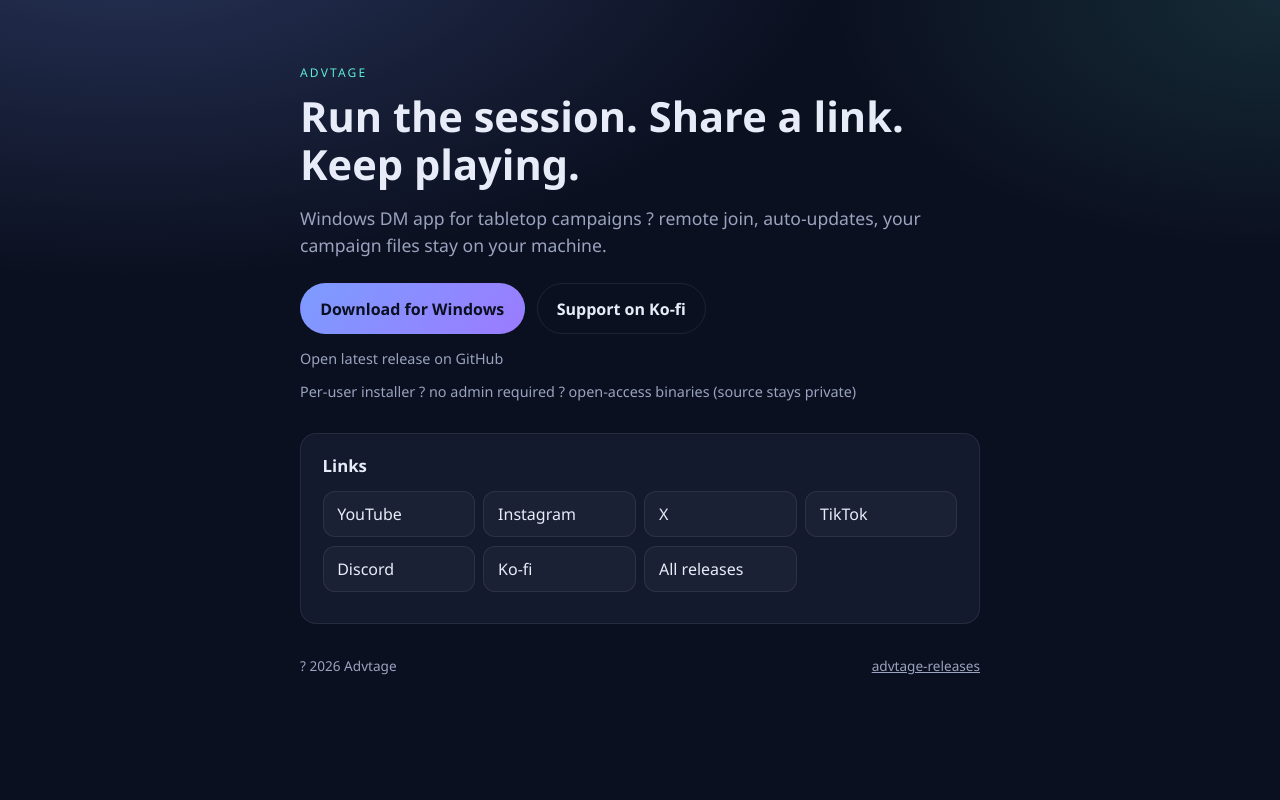
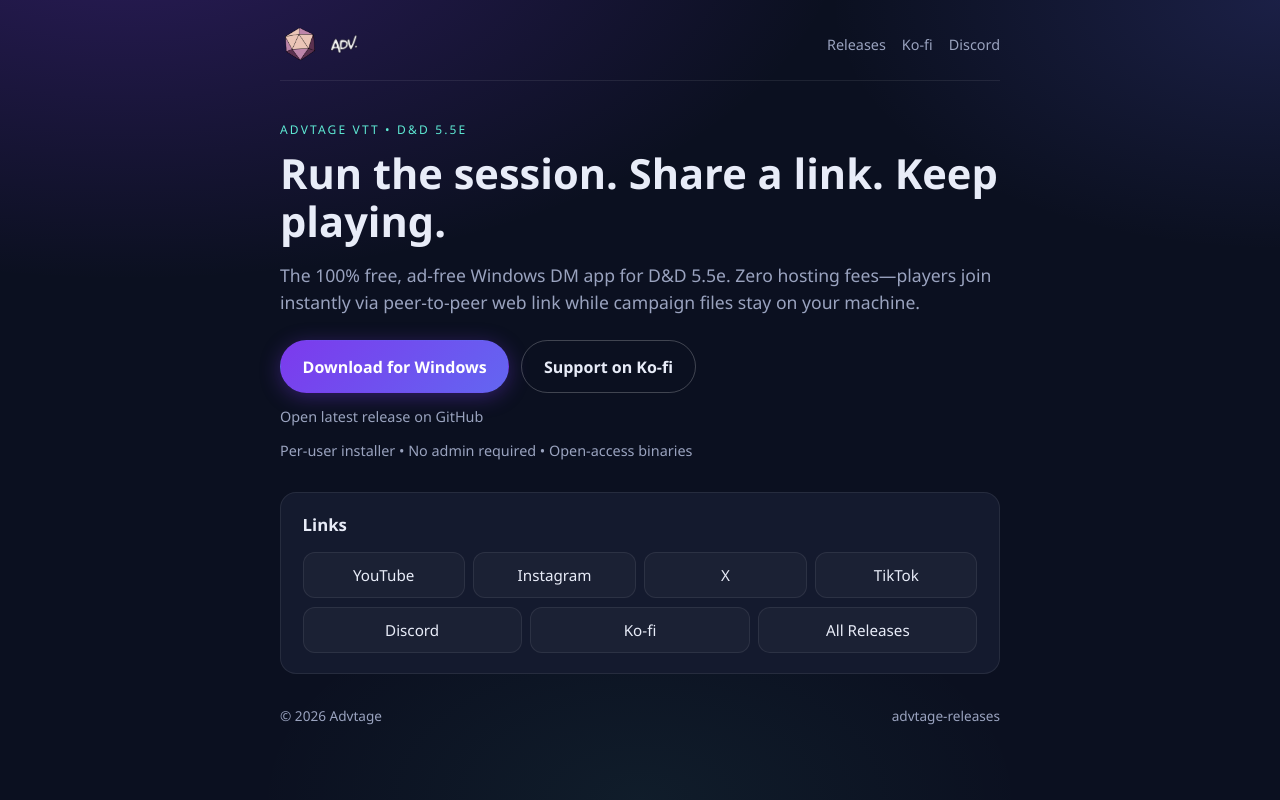
Before and after one commit to advtage/advtage.github.io, a plain HTML site: page index.html in a window 1280 px wide. Drawn offline with Linux system fonts and the light colour scheme; no server answers.

Commit message:
feat: redesign Advtage landing (logo, copy, purple CTA, links hub)

```diff
--- a/index.html
+++ b/index.html
@@ -3,45 +3,58 @@
 <head>
   <meta charset="utf-8" />
   <meta name="viewport" content="width=device-width, initial-scale=1" />
-  <title>Advtage ? DM tools for tabletop sessions</title>
-  <meta name="description" content="Download Advtage for Windows. Run remote-friendly TTRPG sessions with auto-updates." />
+  <title>Advtage • DM tools for tabletop sessions</title>
+  <meta name="description" content="The 100% free, ad-free Windows DM app for D&amp;D 5.5e. Zero hosting fees—players join instantly via peer-to-peer web link while campaign files stay on your machine." />
+  <link rel="icon" href="assets/adv-small.png" type="image/png" />
   <link rel="stylesheet" href="styles.css" />
 </head>
 <body>
   <div class="page">
-    <header class="hero">
-      <p class="eyebrow">Advtage</p>
+    <header class="site-header">
+      <a class="brand" href="https://github.com/dylan-griffin/advtage-releases/releases/latest" target="_blank" rel="noopener noreferrer" aria-label="Advtage latest release">
+        <img class="brand-mark" src="assets/adv-die.png" alt="Advtage logo" width="40" height="40" />
+        <img class="brand-text" src="assets/adv-text.png" alt="Advtage" height="28" />
+      </a>
+      <nav class="site-nav" aria-label="Primary">
+        <a href="https://github.com/dylan-griffin/advtage-releases/releases" target="_blank" rel="noopener noreferrer">Releases</a>
+        <a href="https://ko-fi.com/advtage" target="_blank" rel="noopener noreferrer">Ko-fi</a>
+        <a href="https://discord.gg/P9cmzxJrYT" target="_blank" rel="noopener noreferrer">Discord</a>
+      </nav>
+    </header>
+
+    <section class="hero">
+      <p class="eyebrow">ADVTAGE VTT • D&amp;D 5.5e</p>
       <h1>Run the session. Share a link. Keep playing.</h1>
       <p class="lede">
-        Windows DM app for tabletop campaigns ? remote join, auto-updates, your campaign files stay on your machine.
+        The 100% free, ad-free Windows DM app for D&amp;D 5.5e. Zero hosting fees—players join instantly via peer-to-peer web link while campaign files stay on your machine.
       </p>
       <div class="cta-row">
         <a class="btn primary" id="download-btn" href="https://github.com/dylan-griffin/advtage-releases/releases/latest">
           Download for Windows
         </a>
-        <a class="btn ghost" href="https://ko-fi.com/advtage" target="_blank" rel="noopener noreferrer">Support on Ko-fi</a>
+        <a class="btn secondary" href="https://ko-fi.com/advtage" target="_blank" rel="noopener noreferrer">Support on Ko-fi</a>
       </div>
-      <p class="version" id="version-line">Fetching latest version?</p>
-      <p class="fineprint">Per-user installer ? no admin required ? open-access binaries (source stays private)</p>
-    </header>
+      <p class="version" id="version-line">Fetching latest version…</p>
+      <p class="fineprint">Per-user installer • No admin required • Open-access binaries</p>
+    </section>
 
-    <section class="card">
+    <section class="card links-hub">
       <h2>Links</h2>
-      <ul class="links" id="social-links">
-        <!-- Replace href="#" when accounts are ready -->
+      <ul class="links links-row" id="social-links-social">
         <li><a href="https://www.youtube.com/@advtagevtt" target="_blank" rel="noopener noreferrer">YouTube</a></li>
         <li><a href="https://www.instagram.com/advtagevtt" target="_blank" rel="noopener noreferrer">Instagram</a></li>
         <li><a href="https://x.com/AdvtageVTT" target="_blank" rel="noopener noreferrer">X</a></li>
         <li><a href="https://www.tiktok.com/@advtagevtt" target="_blank" rel="noopener noreferrer">TikTok</a></li>
+      </ul>
+      <ul class="links links-row" id="social-links-community">
         <li><a href="https://discord.gg/P9cmzxJrYT" target="_blank" rel="noopener noreferrer">Discord</a></li>
         <li><a href="https://ko-fi.com/advtage" target="_blank" rel="noopener noreferrer">Ko-fi</a></li>
-        <li><a href="https://github.com/dylan-griffin/advtage-releases/releases" target="_blank" rel="noopener noreferrer">All releases</a></li>
+        <li><a href="https://github.com/dylan-griffin/advtage-releases/releases" target="_blank" rel="noopener noreferrer">All Releases</a></li>
       </ul>
-
     </section>
 
     <footer>
-      <span>? <span id="year"></span> Advtage</span>
+      <span>&copy; <span id="year"></span> Advtage</span>
       <a href="https://github.com/dylan-griffin/advtage-releases" target="_blank" rel="noopener noreferrer">advtage-releases</a>
     </footer>
   </div>
--- a/main.js
+++ b/main.js
@@ -23,7 +23,7 @@
       btn.href = RELEASES_LATEST;
     }
     versionLine.textContent = version
-      ? `Latest: v${version} ? Windows x64 NSIS`
+      ? `Latest: v${version} • Windows x64 NSIS`
       : "Latest Windows build";
   } catch (err) {
     console.warn(err);
--- a/styles.css
+++ b/styles.css
@@ -6,27 +6,90 @@
   --muted: #9aa3bf;
   --accent: #7c9cff;
   --accent-2: #5eead4;
+  --purple: #7c3aed;
+  --indigo: #6366f1;
+  --purple-bright: #8b5cf6;
+  --indigo-bright: #818cf8;
   --border: rgba(255,255,255,0.08);
   --radius: 16px;
   font-family: "Segoe UI", system-ui, -apple-system, sans-serif;
 }
 
 * { box-sizing: border-box; }
+
 body {
   margin: 0;
   min-height: 100vh;
   background:
-    radial-gradient(1200px 600px at 10% -10%, rgba(124,156,255,0.25), transparent 60%),
-    radial-gradient(900px 500px at 100% 0%, rgba(94,234,212,0.12), transparent 50%),
+    radial-gradient(1200px 600px at 10% -10%, rgba(124,58,237,0.28), transparent 60%),
+    radial-gradient(900px 500px at 100% 0%, rgba(99,102,241,0.18), transparent 50%),
+    radial-gradient(700px 400px at 50% 100%, rgba(94,234,212,0.06), transparent 55%),
     var(--bg);
   color: var(--text);
 }
+
 .page {
-  max-width: 720px;
+  max-width: 760px;
   margin: 0 auto;
-  padding: 4rem 1.25rem 3rem;
+  padding: 1.5rem 1.25rem 3rem;
 }
+
+/* —— Header / brand —— */
+.site-header {
+  display: flex;
+  align-items: center;
+  justify-content: space-between;
+  gap: 1rem;
+  flex-wrap: wrap;
+  margin-bottom: 2.5rem;
+  padding-bottom: 1rem;
+  border-bottom: 1px solid var(--border);
+}
+
+.brand {
+  display: inline-flex;
+  align-items: center;
+  gap: 0.65rem;
+  text-decoration: none;
+  color: var(--text);
+}
+
+.brand-mark {
+  width: 40px;
+  height: 40px;
+  object-fit: contain;
+  border-radius: 10px;
+  flex-shrink: 0;
+}
+
+.brand-text {
+  height: 28px;
+  width: auto;
+  object-fit: contain;
+  opacity: 0.95;
+}
+
+.site-nav {
+  display: flex;
+  flex-wrap: wrap;
+  gap: 0.35rem 1rem;
+}
+
+.site-nav a {
+  color: var(--muted);
+  text-decoration: none;
+  font-size: 0.9rem;
+  font-weight: 500;
+  transition: color 0.15s ease;
+}
+
+.site-nav a:hover {
+  color: var(--text);
+}
+
+/* —— Hero —— */
 .hero { margin-bottom: 2rem; }
+
 .eyebrow {
   letter-spacing: 0.18em;
   text-transform: uppercase;
@@ -34,83 +97,129 @@
   color: var(--accent-2);
   margin: 0 0 0.75rem;
 }
+
 h1 {
   font-size: clamp(1.8rem, 4vw, 2.6rem);
   line-height: 1.15;
   margin: 0 0 1rem;
   font-weight: 700;
 }
+
 .lede {
   color: var(--muted);
   font-size: 1.1rem;
   line-height: 1.55;
   margin: 0 0 1.5rem;
 }
+
 .cta-row {
   display: flex;
   flex-wrap: wrap;
   gap: 0.75rem;
   margin-bottom: 0.75rem;
 }
+
 .btn {
   display: inline-flex;
   align-items: center;
   justify-content: center;
-  padding: 0.85rem 1.2rem;
+  padding: 0.9rem 1.35rem;
   border-radius: 999px;
   text-decoration: none;
   font-weight: 600;
   border: 1px solid transparent;
+  transition: transform 0.15s ease, box-shadow 0.15s ease, background 0.15s ease, border-color 0.15s ease;
 }
+
 .btn.primary {
-  background: linear-gradient(135deg, var(--accent), #9b7bff);
-  color: #0b1020;
+  background: linear-gradient(135deg, var(--purple) 0%, var(--indigo) 100%);
+  color: #fff;
+  box-shadow: 0 4px 20px rgba(124, 58, 237, 0.35);
 }
-.btn.ghost {
+
+.btn.primary:hover {
+  background: linear-gradient(135deg, var(--purple-bright) 0%, var(--indigo-bright) 100%);
+  box-shadow: 0 6px 28px rgba(124, 58, 237, 0.5);
+  transform: translateY(-1px);
+}
+
+.btn.secondary {
   background: transparent;
   color: var(--text);
-  border-color: var(--border);
+  border-color: rgba(255,255,255,0.22);
 }
+
+.btn.secondary:hover {
+  border-color: rgba(139, 92, 246, 0.55);
+  background: rgba(124, 58, 237, 0.1);
+}
+
 .btn.pending {
   opacity: 0.45;
   pointer-events: none;
 }
-.version, .fineprint, .note {
+
+.version, .fineprint {
   color: var(--muted);
   font-size: 0.9rem;
 }
+
 .fineprint { margin-top: 0.35rem; }
+
+/* —— Links hub —— */
 .card {
   background: var(--card);
   border: 1px solid var(--border);
   border-radius: var(--radius);
-  padding: 1.25rem 1.35rem 1.1rem;
+  padding: 1.25rem 1.35rem 1.25rem;
 }
+
 .card h2 {
-  margin: 0 0 0.85rem;
+  margin: 0 0 1rem;
   font-size: 1.05rem;
 }
-.links {
+
+.links-hub .links-row {
   list-style: none;
   padding: 0;
-  margin: 0 0 0.85rem;
+  margin: 0;
   display: grid;
-  grid-template-columns: repeat(auto-fit, minmax(140px, 1fr));
   gap: 0.55rem;
 }
+
+.links-hub .links-row + .links-row {
+  margin-top: 0.55rem;
+}
+
+/* Row 1: 4 socials | Row 2: 3 community */
+.links-hub .links-row:first-of-type {
+  grid-template-columns: repeat(4, 1fr);
+}
+
+.links-hub .links-row:last-of-type {
+  grid-template-columns: repeat(3, 1fr);
+}
+
 .links a {
   display: block;
-  padding: 0.7rem 0.85rem;
+  padding: 0.75rem 0.85rem;
   border-radius: 12px;
   background: rgba(255,255,255,0.03);
   border: 1px solid var(--border);
   color: var(--text);
   text-decoration: none;
+  text-align: center;
+  font-weight: 500;
+  font-size: 0.95rem;
+  transition: border-color 0.15s ease, background 0.15s ease, transform 0.15s ease;
 }
-.links a[data-pending]:not([href^="http"]) {
-  opacity: 0.45;
+
+.links a:hover {
+  border-color: rgba(139, 92, 246, 0.5);
+  background: rgba(124, 58, 237, 0.12);
+  transform: translateY(-1px);
 }
-.links a:hover { border-color: rgba(124,156,255,0.45); }
+
 footer {
   margin-top: 2rem;
   display: flex;
@@ -120,4 +229,21 @@
   color: var(--muted);
   font-size: 0.85rem;
 }
-footer a { color: var(--muted); }
+
+footer a {
+  color: var(--muted);
+  text-decoration: none;
+}
+
+footer a:hover {
+  color: var(--text);
+}
+
+@media (max-width: 560px) {
+  .brand-text { display: none; }
+
+  .links-hub .links-row:first-of-type,
+  .links-hub .links-row:last-of-type {
+    grid-template-columns: repeat(2, 1fr);
+  }
+}
```
Also changed, not shown: assets/adv-die.png (added), assets/adv-small.png (added), assets/adv-text.png (added).
